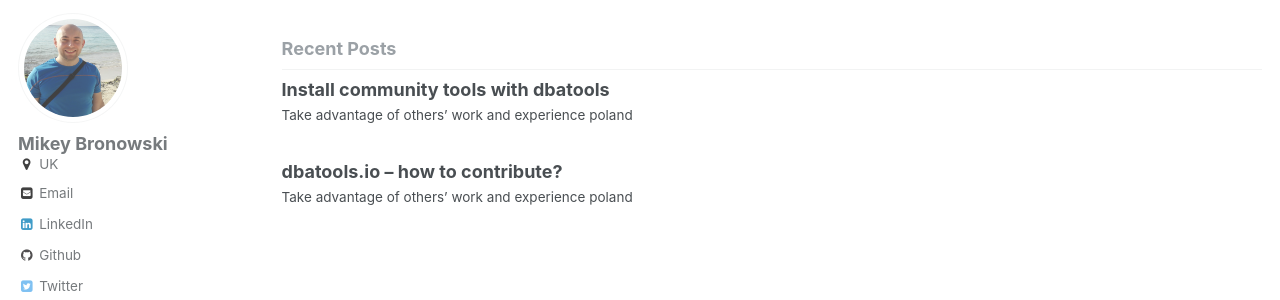
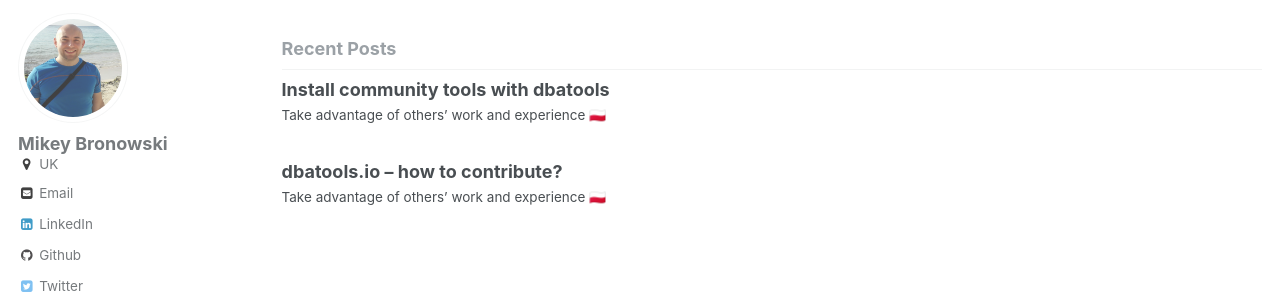
Before and after one commit to MikeyBronowski/mikeybronowski.github.io, a Jekyll site: the page built from index.html, in a window 1280 px wide and 900 px high, scrolled down 652 px. Shown: the part 413-713 px from the top of the window. Built offline with Jekyll 4.4.1, drawn with Linux system fonts in a browser that asks for light colours; emoji names are drawn with the system emoji font; the list of posts is cut into pages by our own code.

Commit message:
poland :

```diff
--- a/_data/i18n.yml
+++ b/_data/i18n.yml
@@ -4,5 +4,5 @@
   read_it_in: "Read it in"
 pl:
   label: "polsku"
-  icon: "poland"
-  read_it_in: "Przeczytaj po"
+  icon: ":poland:"
+  read_it_in: "Przeczytaj "
```
